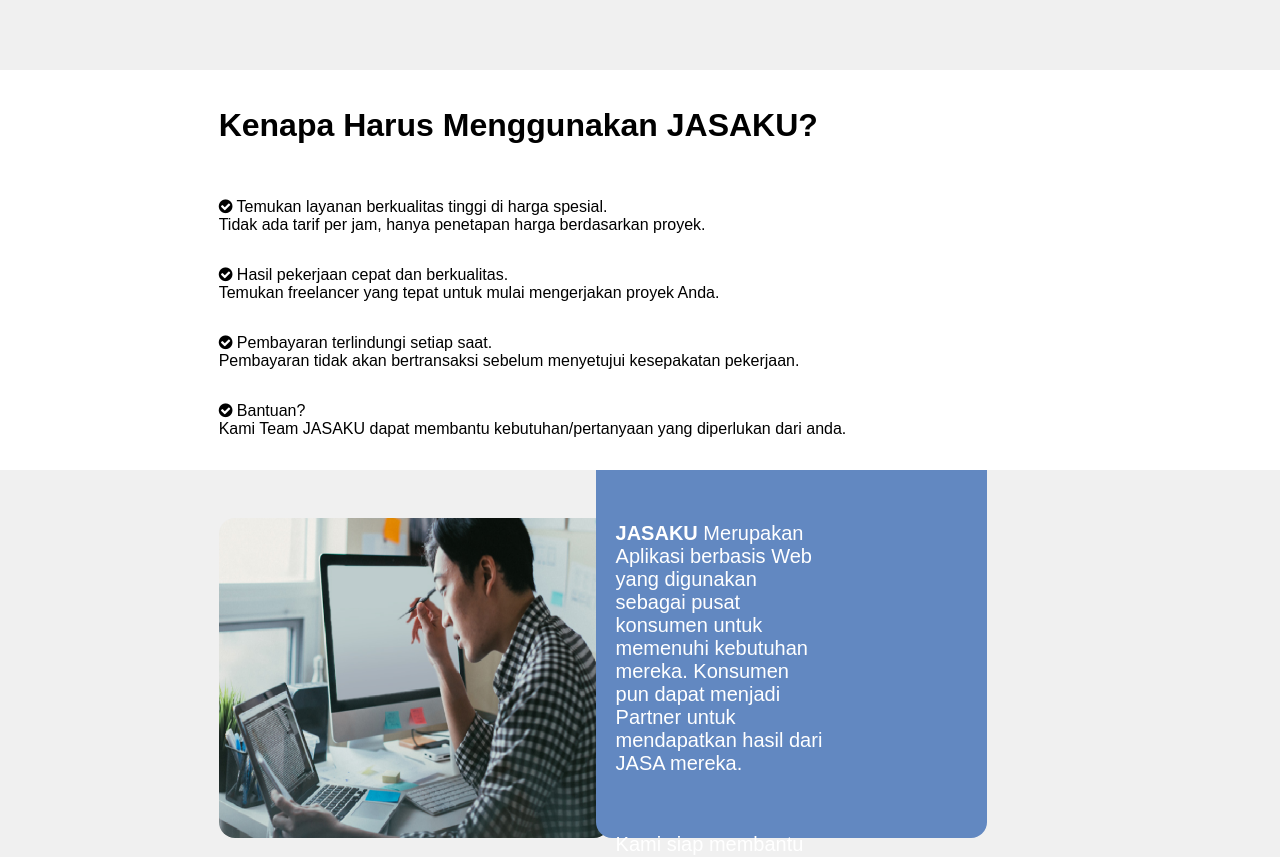
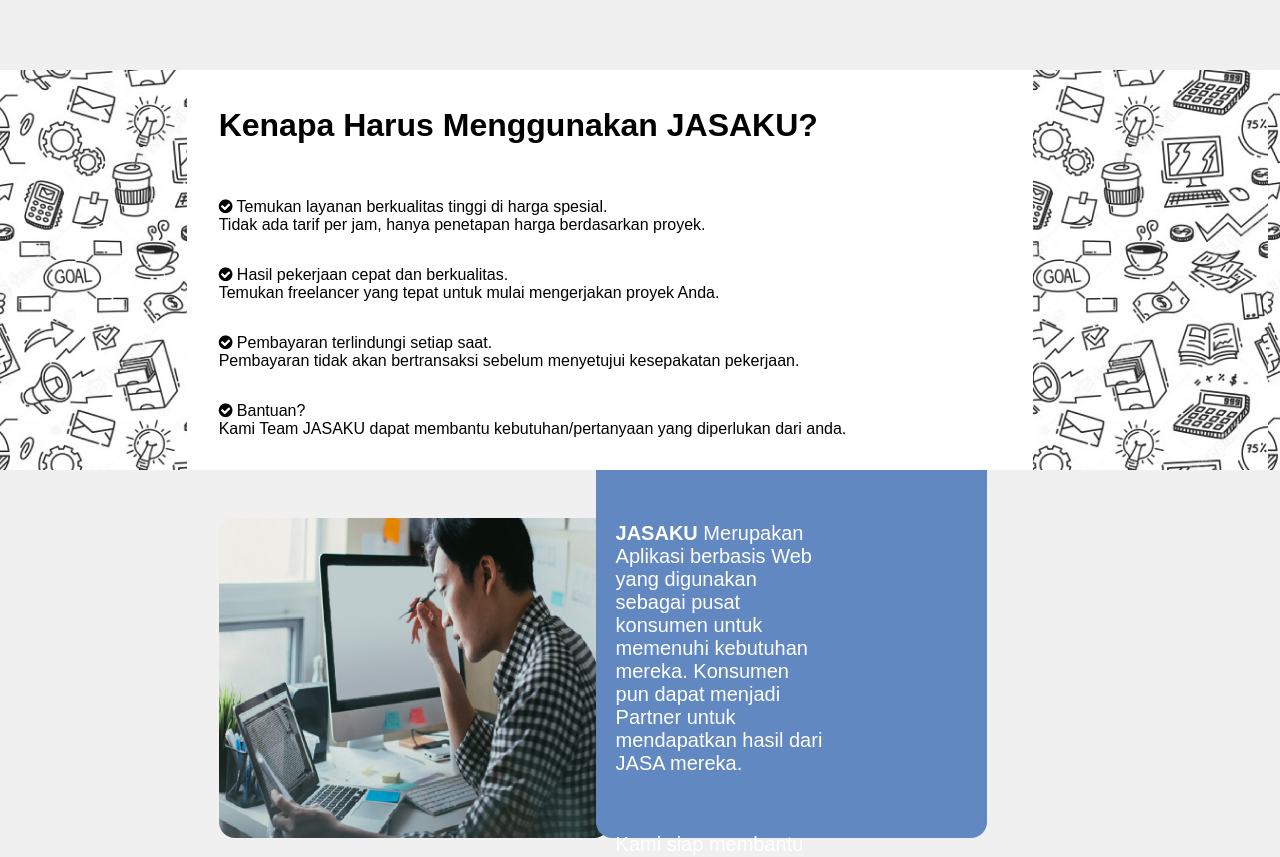
Before and after one commit to NicoDmwn/Jasaku.github.io, a plain HTML site: page index.html in a window 1280 px wide. Shown: the part 1242-2099 px from the top of the page. Drawn offline with Linux system fonts and the light colour scheme.

Commit message:
Update style.css

```diff
--- a/css/style.css
+++ b/css/style.css
@@ -266,7 +266,7 @@
 .tentang-bg{
     width: 100%;
     height: 25em;
-    background-image: url('image/bg1.png');
+    background-image: url('/image/bg1.png');
 }
 .tentang-row{
     margin-left: 5em;
```
